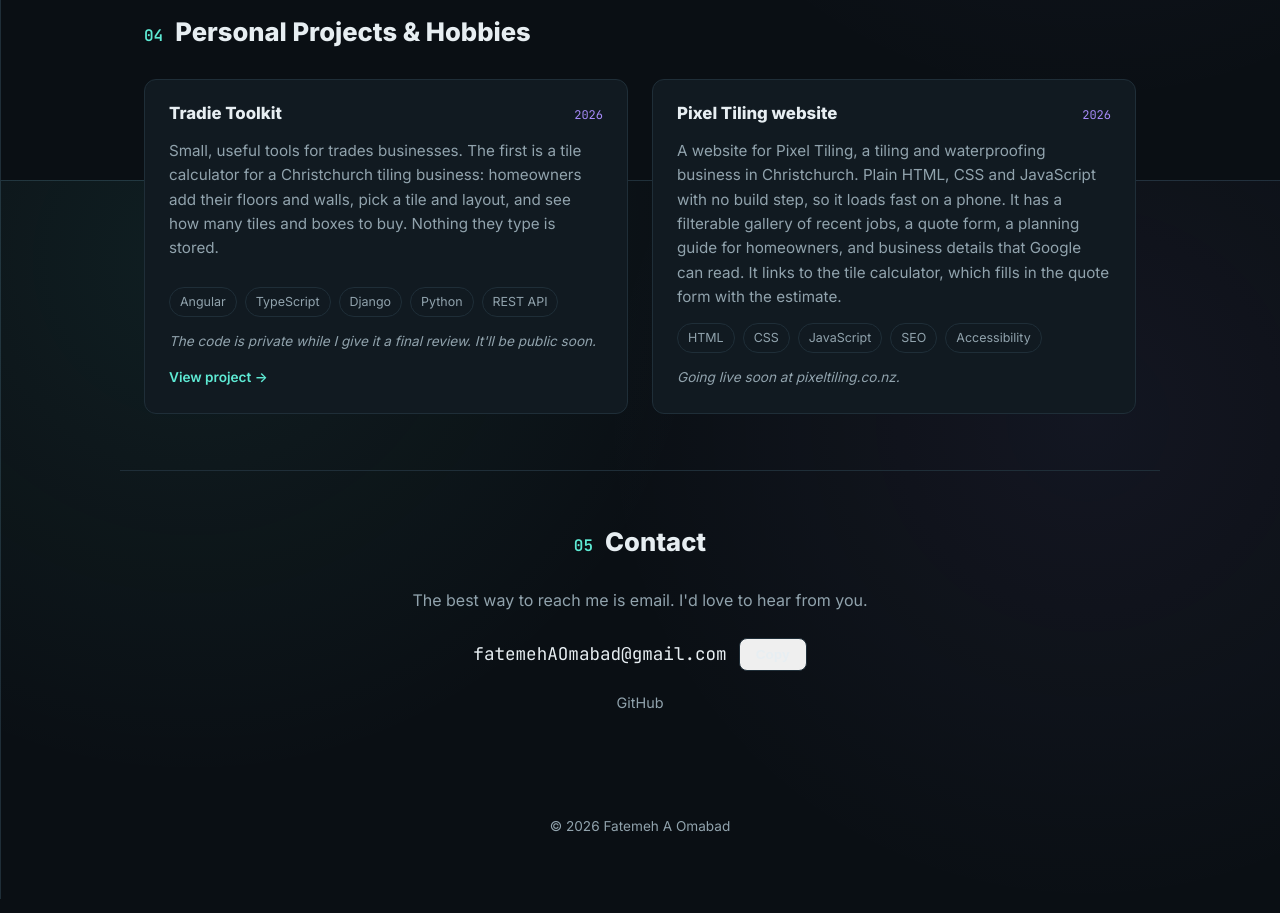
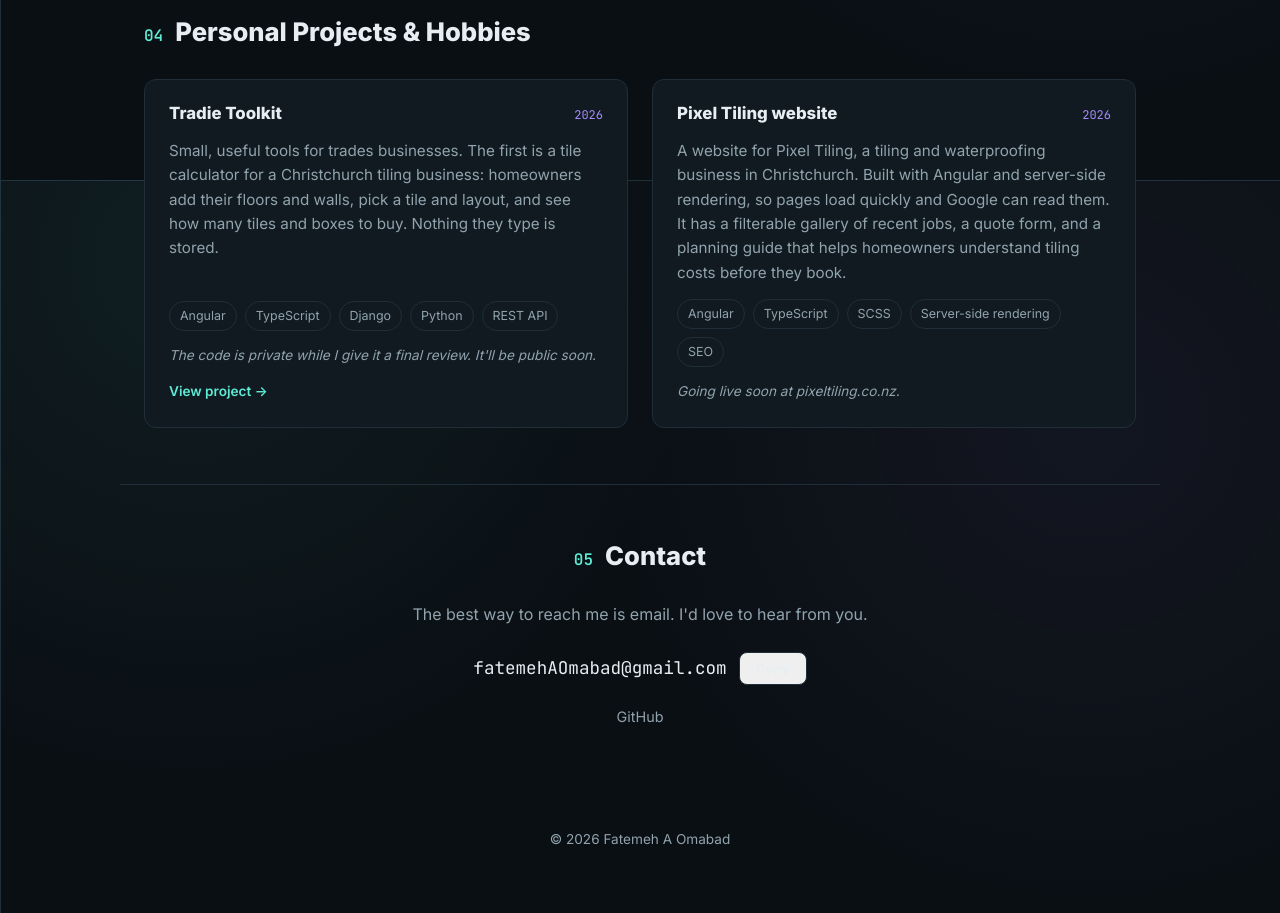
Before and after one commit to Asgharif/fatemehAOmabad.github.io, a React (Vite) app: page / in a window 1280 px wide. Shown: the part 2220-3133 px from the top of the page. Built offline with nearby package versions, Linux system fonts and the light colour scheme; the HTML template or start-up script is replaced by a standard one.

Commit message:
Describe the Pixel Tiling website as the Angular site it is

```diff
--- a/src/content.ts
+++ b/src/content.ts
@@ -94,8 +94,8 @@ export const personalProjects: Project[] = [
     name: 'Pixel Tiling website',
     period: '2026',
     description:
-      'A website for Pixel Tiling, a tiling and waterproofing business in Christchurch. Plain HTML, CSS and JavaScript with no build step, so it loads fast on a phone. It has a filterable gallery of recent jobs, a quote form, a planning guide for homeowners, and business details that Google can read. It links to the tile calculator, which fills in the quote form with the estimate.',
-    tech: ['HTML', 'CSS', 'JavaScript', 'SEO', 'Accessibility'],
+      'A website for Pixel Tiling, a tiling and waterproofing business in Christchurch. Built with Angular and server-side rendering, so pages load quickly and Google can read them. It has a filterable gallery of recent jobs, a quote form, and a planning guide that helps homeowners understand tiling costs before they book.',
+    tech: ['Angular', 'TypeScript', 'SCSS', 'Server-side rendering', 'SEO'],
     note: 'Going live soon at pixeltiling.co.nz.',
   },
 ]
```
